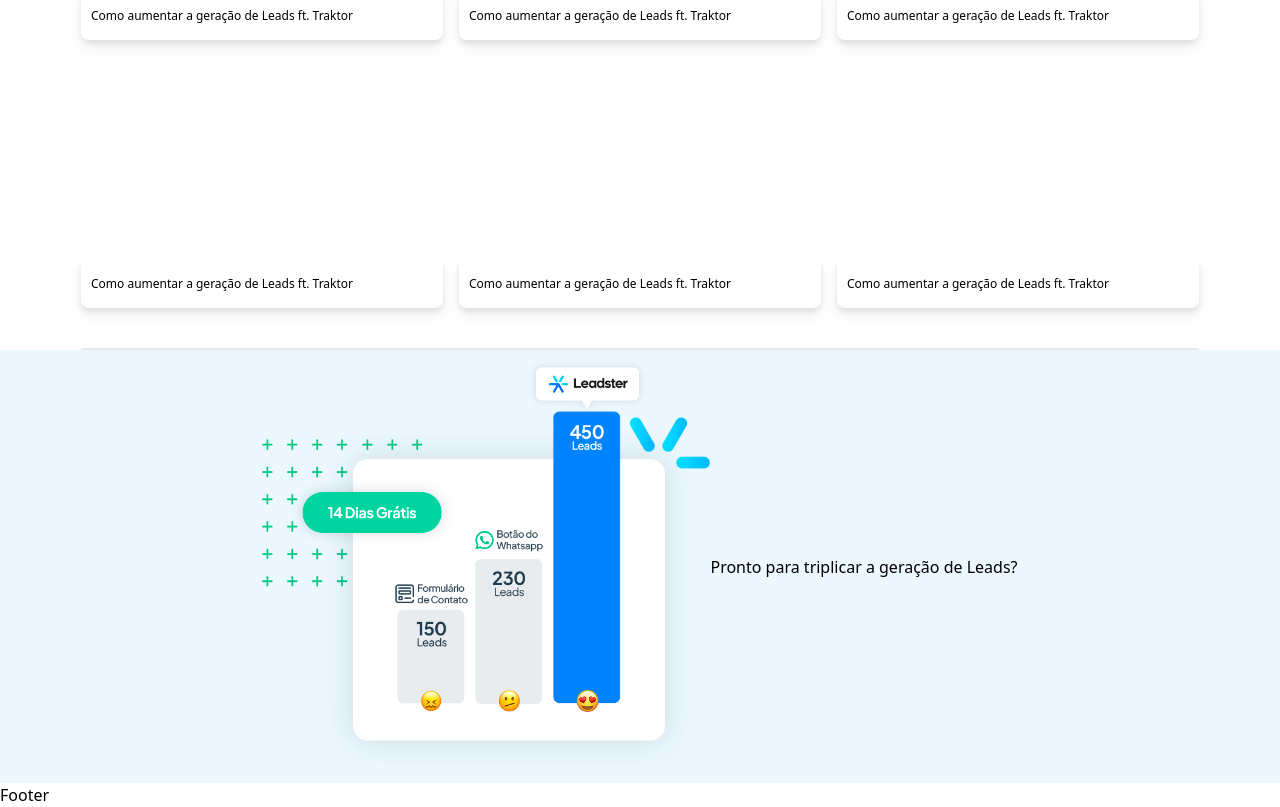
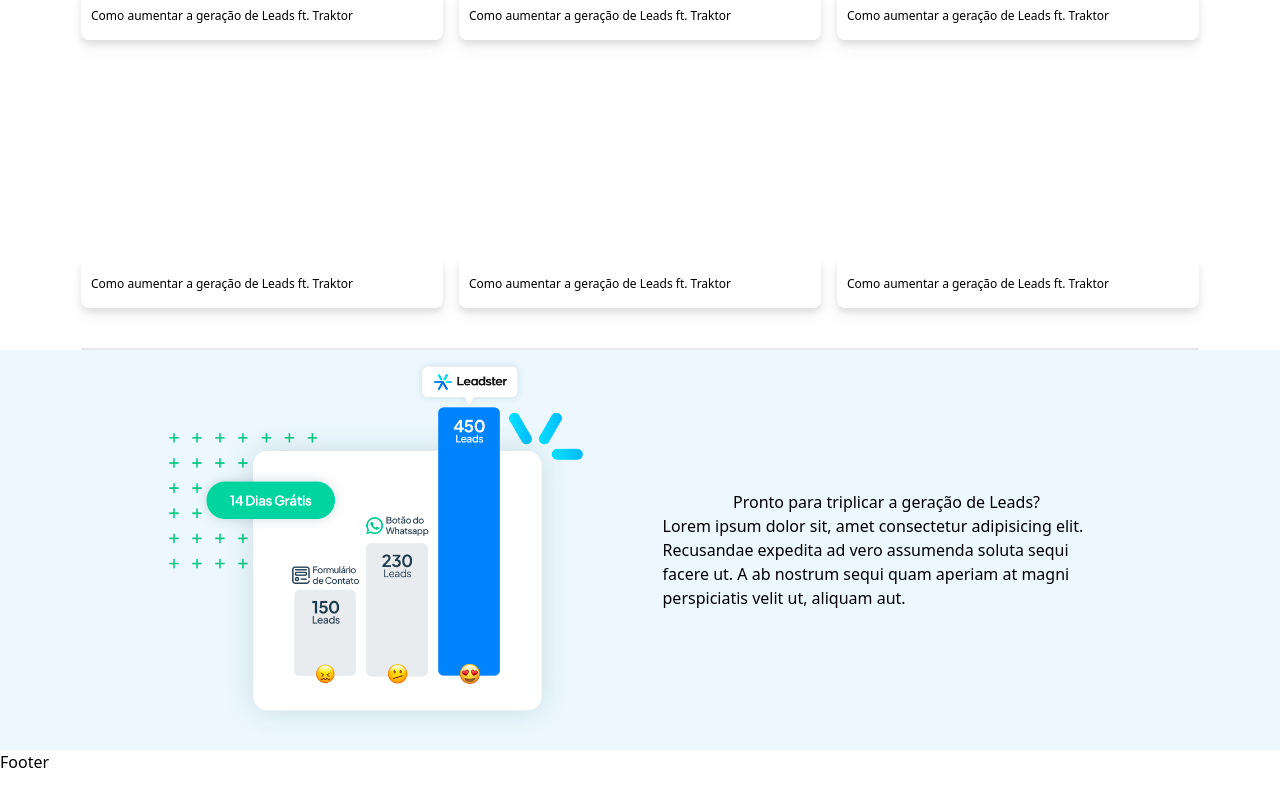
Before and after one commit to guicostads/landing-page-leadster, a Next.js app: page / in a window 1280 px wide. Shown: the part 1028-1835 px from the top of the page. After the commit the page ends 1802 px from the top, so only its background shows below. Built offline with nearby package versions, Linux system fonts and the light colour scheme.

Commit message:
BottomContent css changes

```diff
--- a/src/app/components/BottomContent.jsx
+++ b/src/app/components/BottomContent.jsx
@@ -3,10 +3,11 @@ import comparativo from "@/app/images/comparativo_img_CTA.png";
 
 const BottomContent = () => {
   return (
-    <div className="w-full bg-sky-500/[.08]  flex items-center justify-center  py-2 px-8">
-      <Image src={comparativo} alt="comparativo" className="max-w-md w-1/2" />
-      <div className="flex flex-col">
+    <div className="w-full bg-sky-500/[.08] flex items-center justify-center gap-20 py-2 px-8">
+      <Image src={comparativo} alt="comparativo" className="w-fit h-96" />
+      <div className="max-w-md flex flex-col justify-center items-center">
         <p>Pronto para triplicar a geração de Leads?</p>
+        <p>Lorem ipsum dolor sit, amet consectetur adipisicing elit. Recusandae expedita ad vero assumenda soluta sequi facere ut. A ab nostrum sequi quam aperiam at magni perspiciatis velit ut, aliquam aut.</p>
       </div>
     </div>
   );
--- a/src/app/components/Modal.jsx
+++ b/src/app/components/Modal.jsx
@@ -24,7 +24,7 @@ const Modal = ({ videoUrl }) => {
         <Image
           src={Thumb}
           alt="thumbnail"
-          className="transition-opacity opacity-0 duration-[1s] rounded-t-lg"
+          className="transition-opacity opacity-0 duration-[1s] rounded-t-lg w-full"
           onLoadingComplete={(image) => image.classList.remove("opacity-0")}
         />
         <h3 className="bg-white text-black  py-4 px-2.5 text-xs rounded-b-lg">
```
